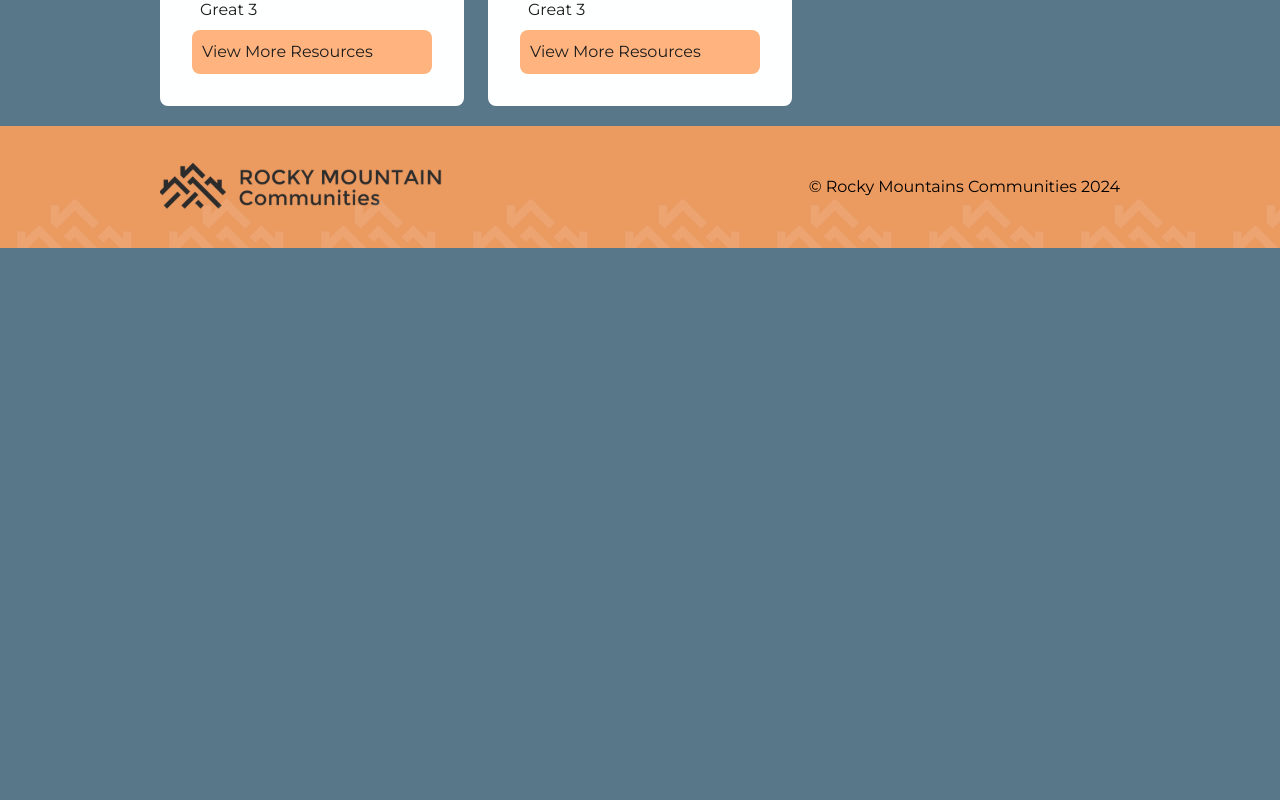
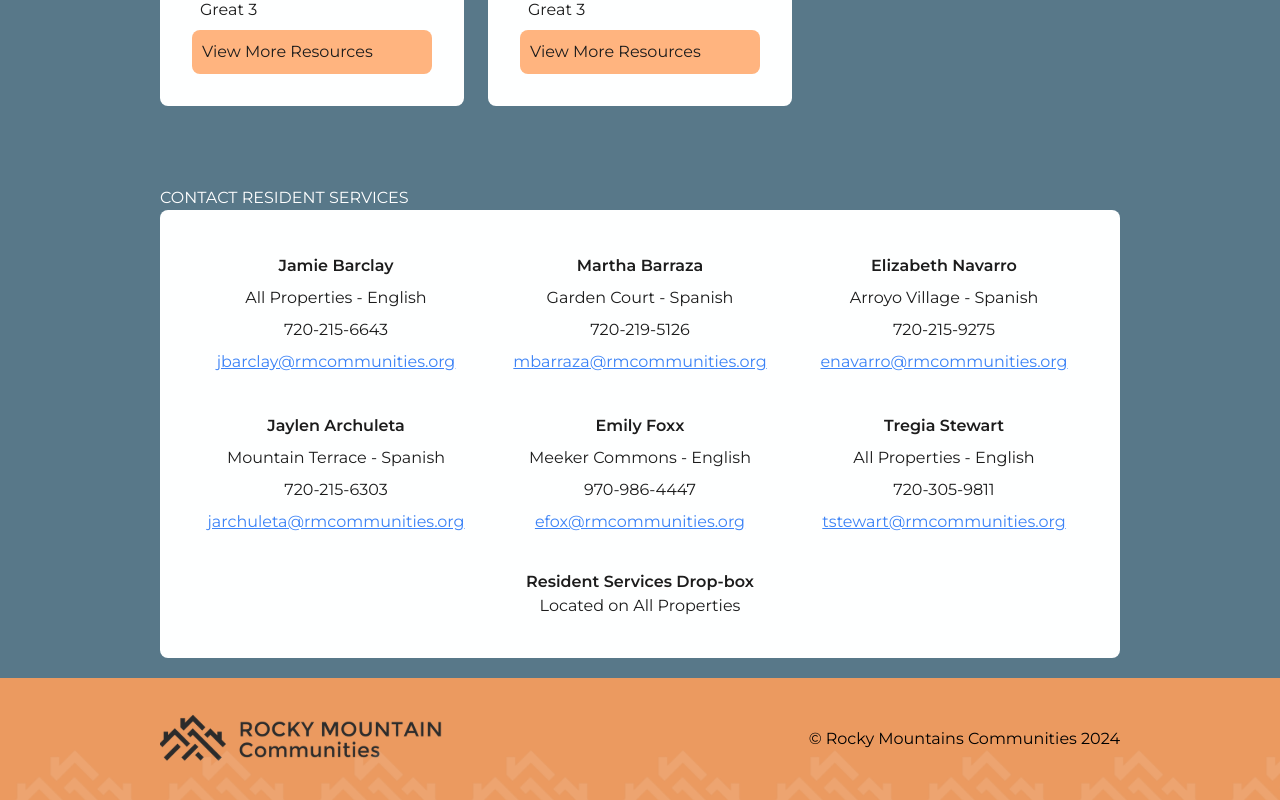
Before and after one commit to specollective/RMC-Resources, a Next.js app: page / in a window 1280 px wide. Shown: the part 1024-1824 px from the top of the page. Before the commit the page ends 1272 px from the top, so only its background shows below. Built offline with nearby package versions, Linux system fonts and the light colour scheme.

Commit message:
add contact box grid, update info, styling (#11)

```diff
--- a/app/components/ContactResidentServices.tsx
+++ b/app/components/ContactResidentServices.tsx
@@ -1,6 +1,32 @@
-// import contactServices from '@/constants/contact-services.json';
-// import Card from '@/app/components/Card';
+import contactServices from '@/constants/contact-services.json';
+import Card from '@/app/components/Card';
 
 export default function ContactResidentServices() {
-  return <section id='Contact-Resident-Services'></section>;
+  return (
+    <section id='Contact-Resident-Services'>
+      <h1 className='text-white'>CONTACT RESIDENT SERVICES</h1>
+      <Card className='grid grid-cols-3 gap-8 p-10'>
+        {contactServices.map((contact) => (
+          <div
+            key={contact.name}
+            className='justify-self-center text-center leading-loose'
+          >
+            <h2 className='font-semibold'>{contact.name}</h2>
+            <p>{contact.title}</p>
+            <p>{contact.number}</p>
+            <a
+              href={`mailto:${contact.email}`}
+              className='text-blue-500 underline'
+            >
+              {contact.email}
+            </a>
+          </div>
+        ))}
+        <div className='col-span-3 text-center'>
+          <p className='font-semibold'>Resident Services Drop-box</p>
+          <p className=''>Located on All Properties</p>
+        </div>
+      </Card>
+    </section>
+  );
 }
--- a/app/page.tsx
+++ b/app/page.tsx
@@ -1,13 +1,13 @@
 import InfoSection from '@/app/components/InfoSection';
 import Resources from '@/app/components/Resources';
-// import ContactResidentServices from '@/app/components/ContactResidentServices';
+import ContactResidentServices from '@/app/components/ContactResidentServices';
 
 export default function Home() {
   return (
     <main className='space-y-20'>
       <InfoSection />
       <Resources />
-      {/* <ContactResidentServices /> */}
+      {<ContactResidentServices />}
     </main>
   );
 }
--- a/constants/contact-services.json
+++ b/constants/contact-services.json
@@ -25,14 +25,14 @@
   },
   {
     "name": "Emily Foxx",
-  "title": "Meeker Commons",
+    "title": "Meeker Commons - English",
     "number": "970-986-4447",
-  "email": ""
+    "email": "efox@rmcommunities.org"
   },
   {
     "name": "Tregia Stewart",
-  "title": "",
+    "title": "All Properties - English",
     "number": "720-305-9811",
-  "email": ""
+    "email": "tstewart@rmcommunities.org"
   }
 ]
```
Lines whose indentation alone changed are shown as unchanged.
